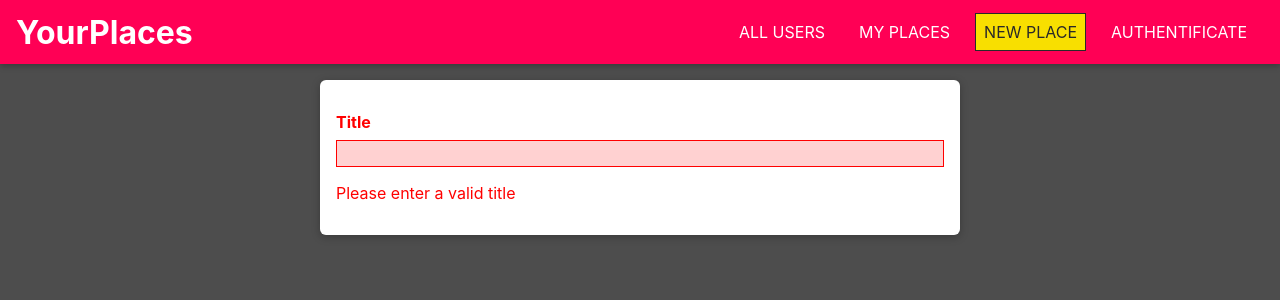
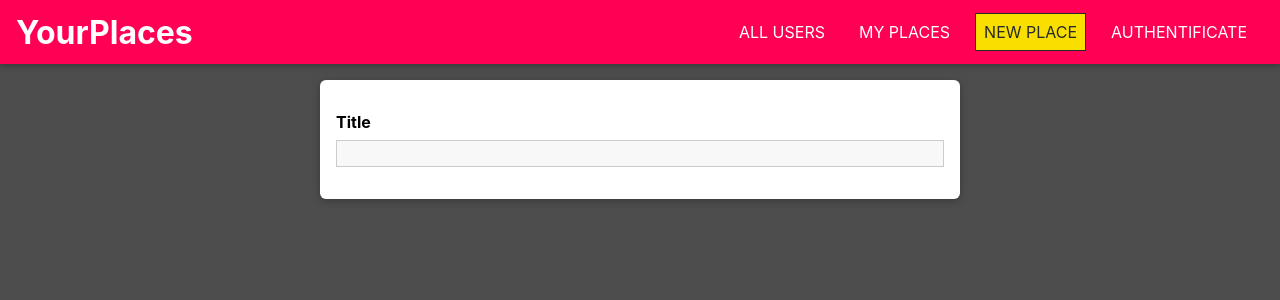
Before and after one commit to GninninwokyOuattara/places-share, a React (Create React App) app in the folder front-end/: page /places/new in a window 1280 px wide. Shown: the top 300 px of the page. Built offline with nearby package versions, Linux system fonts and the light colour scheme.

Commit message:
basic validation starter

```diff
--- a/front-end/src/places/pages/NewPlace.tsx
+++ b/front-end/src/places/pages/NewPlace.tsx
@@ -1,6 +1,7 @@
 import React from "react";
 
 import Input from "../../shared/components/FormElements/Input";
+import { VALIDATOR_REQUIRE } from "../../shared/util/validators";
 import "./NewPlace.css";
 
 const NewPlace: React.FC = () => {
@@ -10,7 +11,7 @@ const NewPlace: React.FC = () => {
                 element="input"
                 type="text"
                 label="Title"
-                validators={[]}
+                validators={[VALIDATOR_REQUIRE()]}
                 errorText="Please enter a valid title"
             />
         </form>
--- a/front-end/src/shared/components/FormElements/Input.tsx
+++ b/front-end/src/shared/components/FormElements/Input.tsx
@@ -1,18 +1,29 @@
 import React, { useReducer } from "react";
 
+import { validate } from "../../util/validators";
 import "./Input.css";
 
 const inputReducer = (
-    state: { value: string; isValid: boolean },
-    action: { type: string; val: string }
+    state: { value: string; isValid: boolean; isTouched: boolean },
+    action: {
+        type: string;
+        val: string;
+        validators: { type: string; val?: number }[];
+    }
 ) => {
     switch (action.type) {
         case "CHANGE":
             return {
                 ...state,
                 value: action.val,
-                isValid: true,
+                isValid: validate(action.val, action.validators),
             };
+        case "TOUCH": {
+            return {
+                ...state,
+                isTouched: true,
+            };
+        }
         default:
             return state;
     }
@@ -26,17 +37,30 @@ const Input: React.FC<{
     rows?: number;
     label?: string;
     errorText?: string;
-    validators: any[];
+    validators: { type: string; val?: number }[];
 }> = (props) => {
     const [inputState, dispatch] = useReducer(inputReducer, {
-        isValid: false,
+        isValid: true,
         value: "",
+        isTouched: false,
     });
 
     const changeHandler: React.ChangeEventHandler<
         HTMLInputElement | HTMLTextAreaElement
     > = (event) => {
-        dispatch({ type: "CHANGE", val: event.target.value });
+        dispatch({
+            type: "CHANGE",
+            val: event.target.value,
+            validators: props.validators,
+        });
+    };
+
+    const touchHandler: React.FocusEventHandler = (event) => {
+        return dispatch({
+            type: "TOUCH",
+            val: inputState.value,
+            validators: props.validators,
+        });
     };
 
     const element =
@@ -46,6 +70,7 @@ const Input: React.FC<{
                 type={props.type}
                 placeholder={props.placeholder}
                 onChange={changeHandler}
+                onBlur={touchHandler}
                 value={inputState.value}
             />
         ) : (
@@ -53,6 +78,7 @@ const Input: React.FC<{
                 id={props.id}
                 rows={props.rows || 3}
                 onChange={changeHandler}
+                onBlur={touchHandler}
                 value={inputState.value}
             />
         );
@@ -60,12 +86,16 @@ const Input: React.FC<{
     return (
         <div
             className={`form-control ${
-                !inputState.isValid && "form-control--invalid"
+                !inputState.isValid &&
+                inputState.isTouched &&
+                "form-control--invalid"
             }`}
         >
             <label htmlFor={props.id}>{props.label}</label>
             {element}
-            {!inputState.isValid && <p>{props.errorText}</p>}
+            {!inputState.isValid && inputState.isTouched && (
+                <p>{props.errorText}</p>
+            )}
         </div>
     );
 };
```
